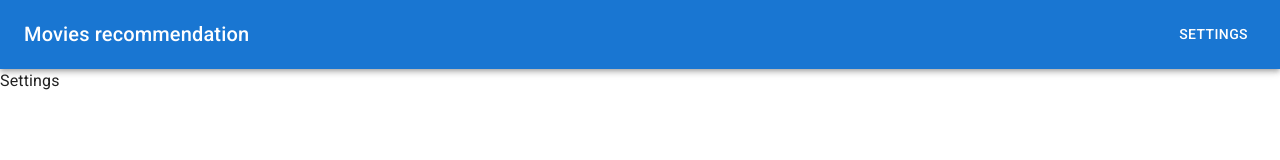
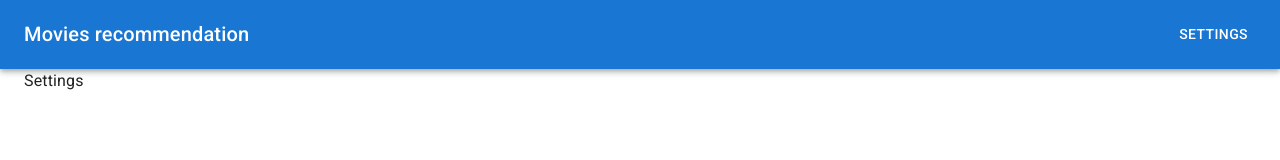
Before and after one commit to yevgeniamaksymiv/movies-project, a React (Create React App) app in the folder client/: page /settings in a window 1280 px wide. Shown: the top 160 px of the page. Built offline with nearby package versions, Linux system fonts and the light colour scheme.

Commit message:
added routes in App.js, links to navigation

```diff
--- a/client/src/App.js
+++ b/client/src/App.js
@@ -1,17 +1,19 @@
 import { BrowserRouter, Routes, Route } from "react-router-dom";
-import { CssBaseline } from "@mui/material";
+import { CssBaseline, Container } from "@mui/material";
 import Navigation from "./components/navigation";
-import { Settings, Home } from './pages';
+import { Settings, Home, Recommend } from './pages';
 function App() {
   return (
     <BrowserRouter>
       <CssBaseline />
       <Navigation />
-
+      <Container maxWidth="xl">
       <Routes>
         <Route path="/" element={<Home />} />
         <Route path="settings" element={<Settings />} />
+        <Route path="settings" element={<Recommend />} />
       </Routes>
+      </Container>
     </BrowserRouter>
   );
 }
--- a/client/src/components/navigation/index.js
+++ b/client/src/components/navigation/index.js
@@ -12,16 +12,21 @@ import {
   ListItem,
   ListItemText,
   Hidden,
-  Button
+  Button,
 } from "@mui/material";
 import MenuIcon from "@mui/icons-material/Menu";
 import SettingsIcon from "@mui/icons-material/Settings";
+import { Link } from "react-router-dom";
 
 const Navigation = () => {
   const [isDrawerOpen, setDrawerOpen] = useState(false);
   const list = () => (
     <Box sx={{ width: 250 }} role="presentation">
       <List>
+        <Link
+          to="settings"
+          style={{ textDecoration: "none", color: "grey" }}
+        >
           <ListItem>
             <ListItemButton>
               <ListItemIcon>
@@ -30,6 +35,7 @@ const Navigation = () => {
               <ListItemText primary="Settings" />
             </ListItemButton>
           </ListItem>
+        </Link>
       </List>
     </Box>
   );
@@ -51,14 +57,19 @@ const Navigation = () => {
             </IconButton>
           </Hidden>
           <Typography variant="h6" component="div" sx={{ flexGrow: 1 }}>
-            Movies recommendation
+            <Link to="/" style={{ textDecoration: "none", color: "white" }}>
+              Movies recommendation
+            </Link>
           </Typography>
           <Box sx={{ flexGrow: 0, display: { xs: "none", lg: "flex" } }}>
-              <Button
-                sx={{ my: 2, color: "white", display: "block" }}
+            <Button sx={{ my: 2, color: "white", display: "block" }}>
+              <Link
+                to="settings"
+                style={{ textDecoration: "none", color: "white" }}
               >
                 Settings
-              </Button>
+              </Link>
+            </Button>
           </Box>
         </Toolbar>
       </AppBar>
--- /dev/null
+++ b/client/src/pages/Recommend/index.js
@@ -0,0 +1,9 @@
+const Recommend = () => {
+  return (
+    <>
+      Recommend
+    </>
+  )
+};
+
+export default Recommend;
--- a/client/src/pages/index.js
+++ b/client/src/pages/index.js
@@ -1,4 +1,5 @@
 import Settings from './Settings';
 import Home from './Home';
+import Recommend from './Recommend';
 
-export { Settings, Home };
+export { Settings, Home, Recommend };
```
